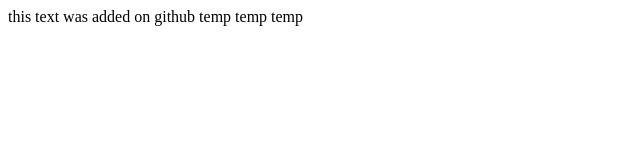
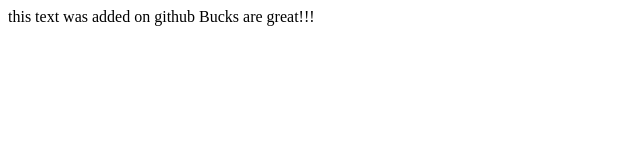
Before and after one commit to jmbartel/2.22, a plain HTML site: page index.html in a window 1280 px wide. Shown: the full height of the page, 0-640 px from the left. Drawn offline with Linux system fonts and the light colour scheme.

Commit message:
Bucks are great!!

```diff
--- a/index.html
+++ b/index.html
@@ -8,4 +8,4 @@
     this text was added on github
   </body>
 </html>
-temp temp temp
+Bucks are great!!!
```
